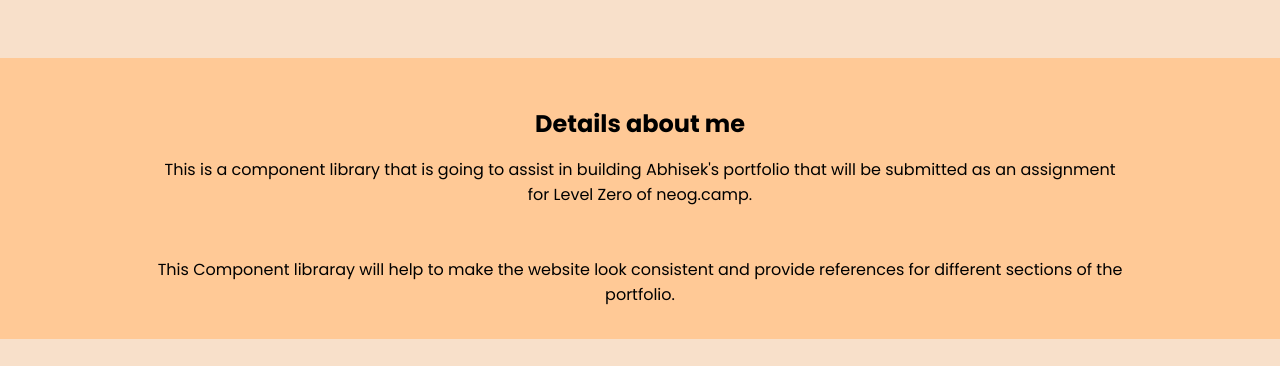
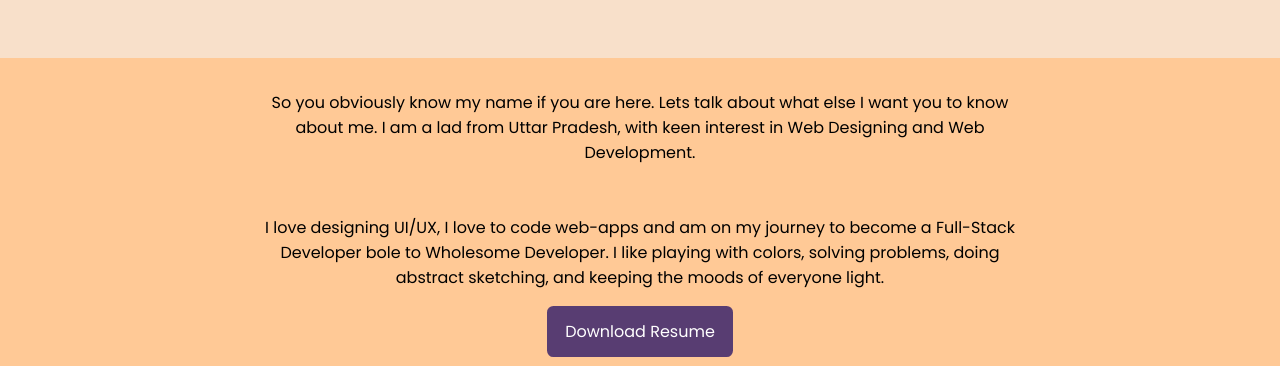
Before and after one commit to abhisekgupta001/Abhisek_Portfolio, a plain HTML site: page about.html in a window 1280 px wide. Shown: the part 586-952 px from the top of the page. Drawn offline with Linux system fonts and the light colour scheme.

Commit message:
doc:updated about section

```diff
--- a/about.html
+++ b/about.html
@@ -34,18 +34,17 @@
     </header>
     <section class="section about-me-details section-off-white">
       <div class="container container-center">
-      <h1>Details about me</h1>
       <p>
-        This is a component library that is going to assist in building Abhisek's
-        portfolio that will be submitted as an assignment for Level Zero of
-        neog.camp.
-      </p>
-      <br>
-      <br>
-      <p>
-        This Component libraray will help to make the website look consistent and
-        provide references for different sections of the portfolio.
-      </p>
+        So you obviously know my name if you are here. Lets talk about what else I want you to know about me.
+        I am a lad from Uttar Pradesh, with keen interest in Web Designing and Web Development.
+        </p>
+        <br>
+        <br>
+        <p>
+          I love designing UI/UX, I love to code web-apps and am on my journey to become a Full-Stack Developer bole to Wholesome Developer.
+          I like playing with colors, solving problems, doing abstract sketching, and keeping the moods of everyone light.
+        </p>
+        <a href="" class="link link-primary" download="Abhisek_Gupta_resume.pdf">Download Resume</a>
     </div>
     </section>
 
--- a/style.css
+++ b/style.css
@@ -34,7 +34,7 @@ h2 {
 }
 
 .container-center {
-  max-width: 1000px;
+  max-width: 800px;
   margin: auto;
 }
 
```
